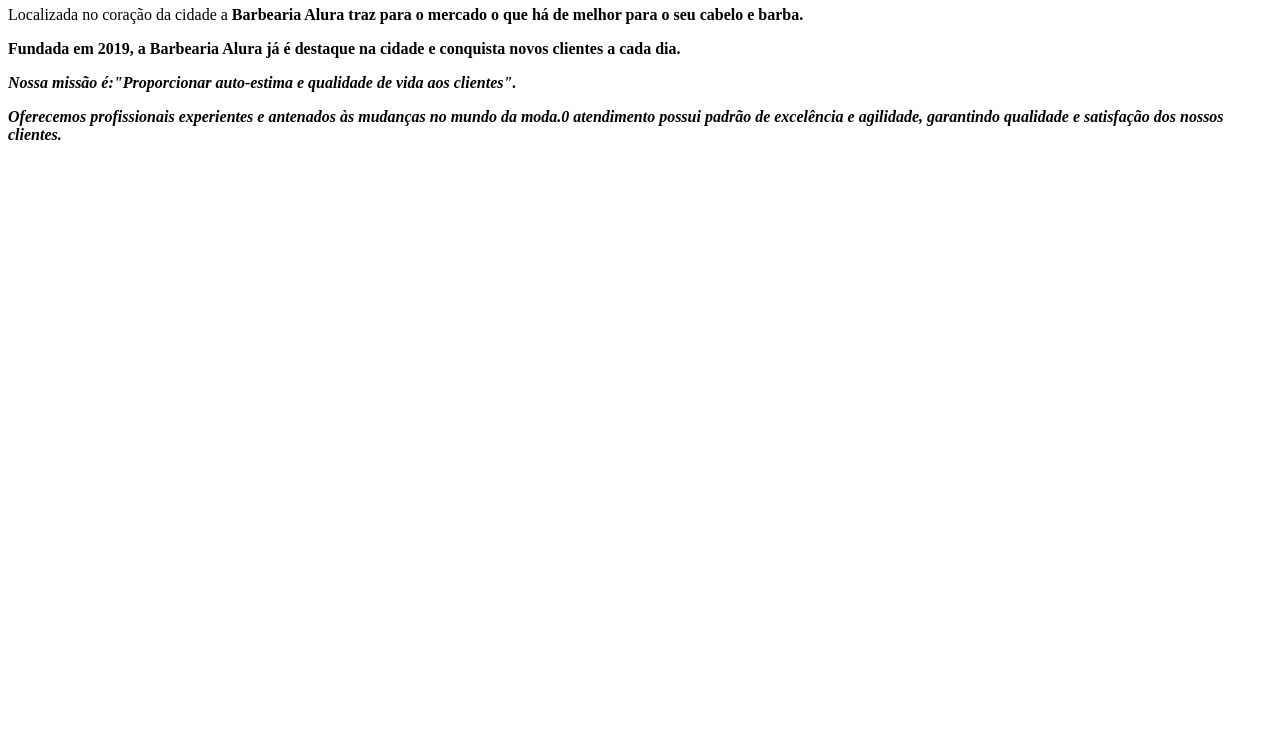
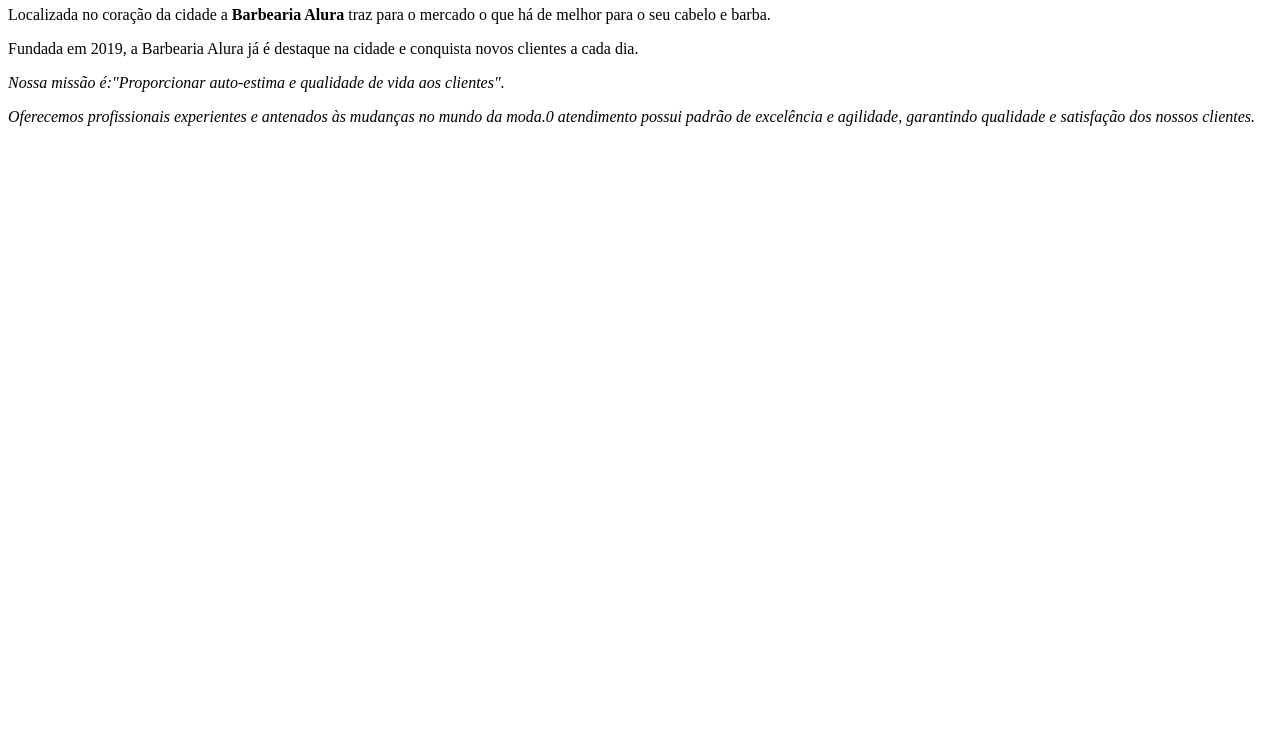
Before and after one commit to lilianrodrigues16/aula1108, a plain HTML site: page index.html in a window 1280 px wide. Shown: the part 60-800 px from the top of the page. Drawn offline with Linux system fonts and the light colour scheme.

Commit message:
strong e em

```diff
--- a/index.html
+++ b/index.html
@@ -1,5 +1,5 @@
 <h1> Sobre a Barbearia Alura </h1>
-<p> Localizada no coração da cidade a <strong> Barbearia Alura <strong> traz para o mercado o
+<p> Localizada no coração da cidade a <strong> Barbearia Alura </strong> traz para o mercado o
 que há de melhor para o seu cabelo e barba. </p>
 <p> Fundada em 2019, a Barbearia Alura já é destaque na
 cidade e conquista novos clientes a cada dia. </p>
```
